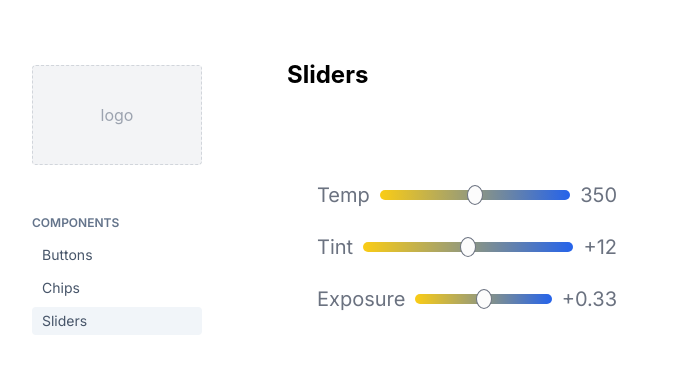
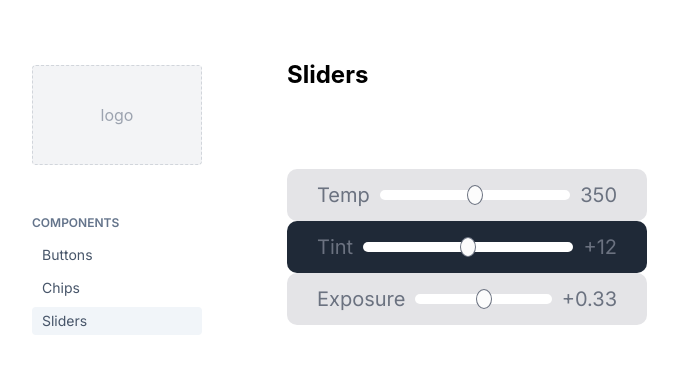
Before and after one commit to LePtiDev/vue-encyclopedia, a Vue app: page /slider in a window 1280 px wide. Shown: the top 374 px of the page, without its empty margins (63-741 px from the left). Built offline with nearby package versions, Linux system fonts and the light colour scheme.

Commit message:
add secondary color

```diff
--- a/src/app/scss/general.scss
+++ b/src/app/scss/general.scss
@@ -1,7 +1,7 @@
-
-
-
-
-.margin-element{
+.margin-element {
   margin-right: 15px;
 }
+.margin-element-y {
+  margin-top: 15px;
+  margin-bottom: 15px;
+}
--- a/src/components/slider/EnSlider.vue
+++ b/src/components/slider/EnSlider.vue
@@ -1,5 +1,5 @@
 <template>
-  <div class="slider">
+  <div :class="'slider-' + type">
     <p>{{ this.title }}</p>
     <input type="range" :step="this.step" />
     <p>{{ this.value }}</p>
--- a/src/scss/components/slider/slider.scss
+++ b/src/scss/components/slider/slider.scss
@@ -1,40 +1,38 @@
-.slider {
+//Primary
+
+.slider-primary {
   display: flex;
   flex-direction: row;
   align-items: center;
   justify-content: space-between;
   padding: 10px 20px;
   width: 360px;
-  //  background-color: $secondary-slider-background-color;
+  border-radius: 10px;
+  background-color: $primary-slider-background-color;
 }
 
-.slider:hover {
-  background: #fafafa;
+.slider-primary:hover {
+  background: $primary-slider-hover-container-color;
   box-shadow: 0px 15px 40px $primary-slider-hover-container-color;
 }
-.slider p {
+.slider-primary p {
   @include text-xl---regular;
   color: $primary-slider-text-color;
   margin-bottom: 0;
   margin: 0 10px;
 }
-.slider input[type="range"] {
+.slider-primary input[type="range"] {
   -webkit-appearance: none !important;
   width: 100%;
   height: 10px;
   border: none;
   outline: none;
-  //  background: linear-gradient(to right, #9ca3af #9ca3af);
-  background: linear-gradient(to right, #facc15, #2563eb);
-
+  background: linear-gradient(to right, #9ca3af #9ca3af);
+  //  background: linear-gradient(to right, #facc15, #2563eb);
   border-radius: 10px;
 }
-.sliderGradient input[type="range"] {
-  background: linear-gradient(to right, #9ca3af #e5e7eb);
-  //  background: linear-gradient(to right, #facc15, #2563eb);
-}
 
-.slider input[type="range"]::-webkit-slider-thumb {
+.slider-primary input[type="range"]::-webkit-slider-thumb {
   -webkit-appearance: none !important;
   width: 16px;
   height: 20px;
@@ -43,6 +41,45 @@
   border-radius: 50%;
   cursor: pointer;
 }
-.test {
-  background-color: var(--bg-hover-color);
+// Secondary
+.slider-secondary {
+  display: flex;
+  flex-direction: row;
+  align-items: center;
+  justify-content: space-between;
+  padding: 10px 20px;
+  width: 360px;
+  border-radius: 10px;
+  background-color: $secondary-slider-background-color;
 }
+
+.slider-secondary:hover {
+  background: $primary-slider-hover-container-color;
+  box-shadow: 0px 15px 40px $primary-slider-hover-container-color;
+}
+.slider-secondary p {
+  @include text-xl---regular;
+  color: $primary-slider-text-color;
+  margin-bottom: 0;
+  margin: 0 10px;
+}
+.slider-secondary input[type="range"] {
+  -webkit-appearance: none !important;
+  width: 100%;
+  height: 10px;
+  border: none;
+  outline: none;
+  background: linear-gradient(to right, #9ca3af #9ca3af);
+  //  background: linear-gradient(to right, #facc15, #2563eb);
+  border-radius: 10px;
+}
+
+.slider-secondary input[type="range"]::-webkit-slider-thumb {
+  -webkit-appearance: none !important;
+  width: 16px;
+  height: 20px;
+  background: #fcfcfc;
+  border: 1px solid $primary-slider-text-color;
+  border-radius: 50%;
+  cursor: pointer;
+}
--- a/src/views/SliderView.vue
+++ b/src/views/SliderView.vue
@@ -1,9 +1,9 @@
 <template>
   <div class="container-component">
     <h2>Sliders</h2>
-    <en-slider title="Temp" value="350" step="0" />
-    <en-slider title="Tint" value="+12" step="10" :gradient="['#facc15', '#2563eb']" />
-    <en-slider title="Exposure" value="+0.33" step="1" />
+    <en-slider class="margin-element-y" title="Temp" value="350" step="0" />
+    <en-slider class="margin-element-y" title="Tint" value="+12" step="10" :gradient="['#facc15', '#2563eb']" type="secondary" />
+    <en-slider class="margin-element-y" title="Exposure" value="+0.33" step="1" />
   </div>
 </template>
 
```
